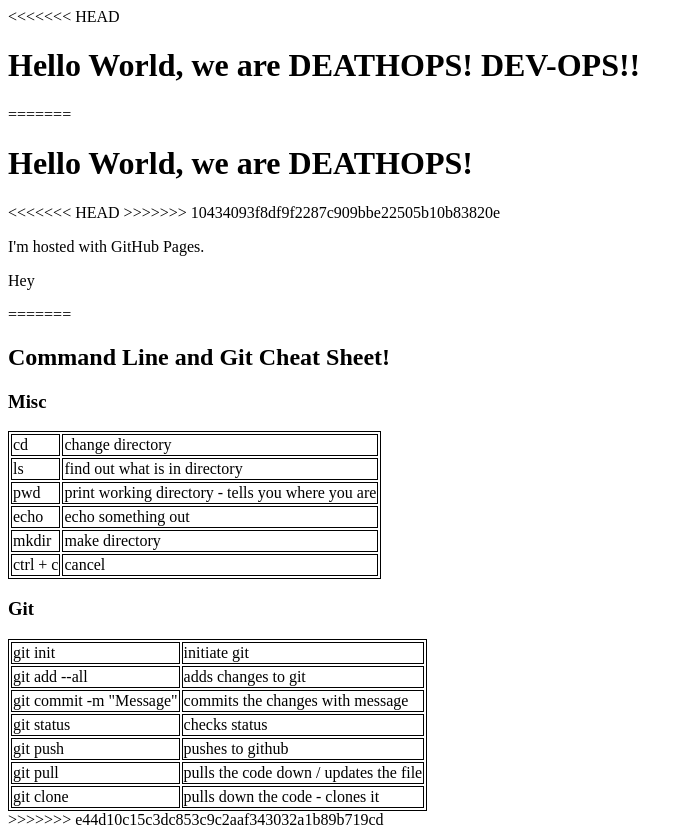
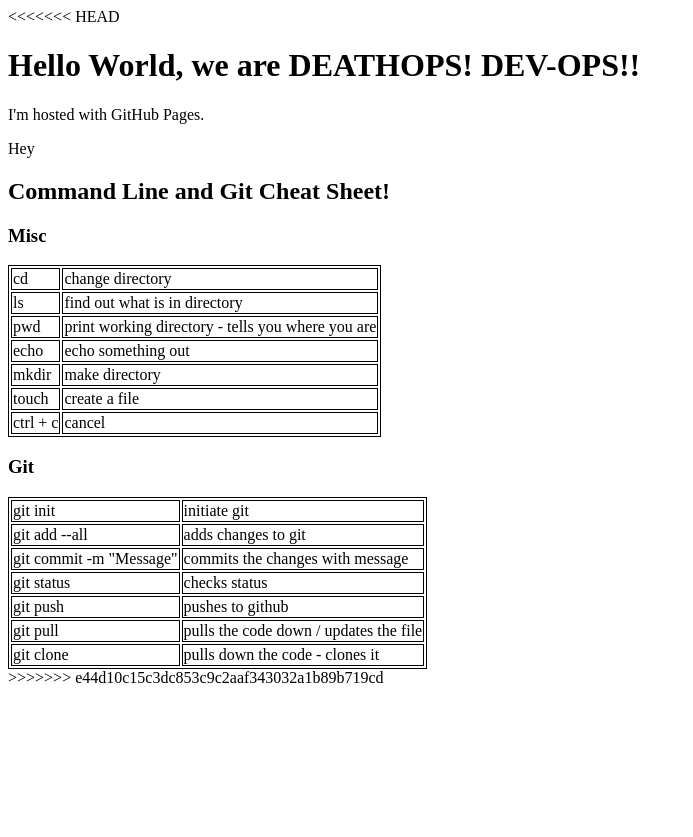
Before and after one commit to deathops/deathops.github.io, a plain HTML site: page index.html in a window 1280 px wide. Shown: the whole page, without its empty margins (0-693 px from the left). After the commit the page ends 800 px from the top, so only its background shows below. Drawn offline with Linux system fonts and the light colour scheme.

Commit message:
fixed errors

```diff
--- a/index.html
+++ b/index.html
@@ -4,17 +4,12 @@
 
 <body>
 <h1>Hello World, we are DEATHOPS! DEV-OPS!!</h1>
-=======
     <head>
 <link rel="stylesheet" type="text/css" href="styles/main.css">
     </head>
 <body>
-<h1>Hello World, we are DEATHOPS!</h1>
-<<<<<<< HEAD
->>>>>>> 10434093f8df9f2287c909bbe22505b10b83820e
 <p>I'm hosted with GitHub Pages.</p>
 <p>Hey</p>
-=======
 <h2>Command Line and Git Cheat Sheet!</h2>
 
 <h3>Misc</h3>
@@ -38,6 +33,10 @@
 <tr>
 <td>mkdir</td>
 <td>make directory</td>
+</tr>
+<tr>
+<td>touch</td>
+<td>create a file</td>
 </tr>
 <tr>
 <td>ctrl + c</td>
```
